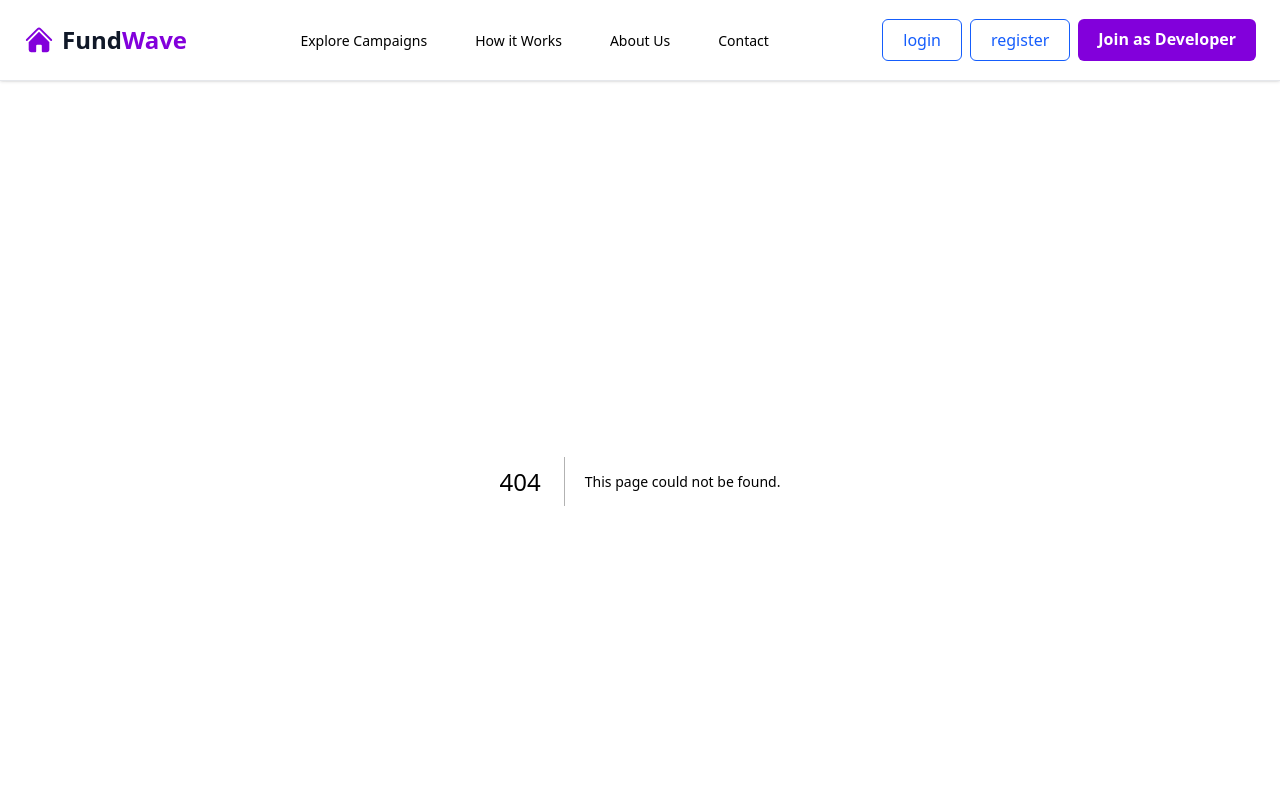
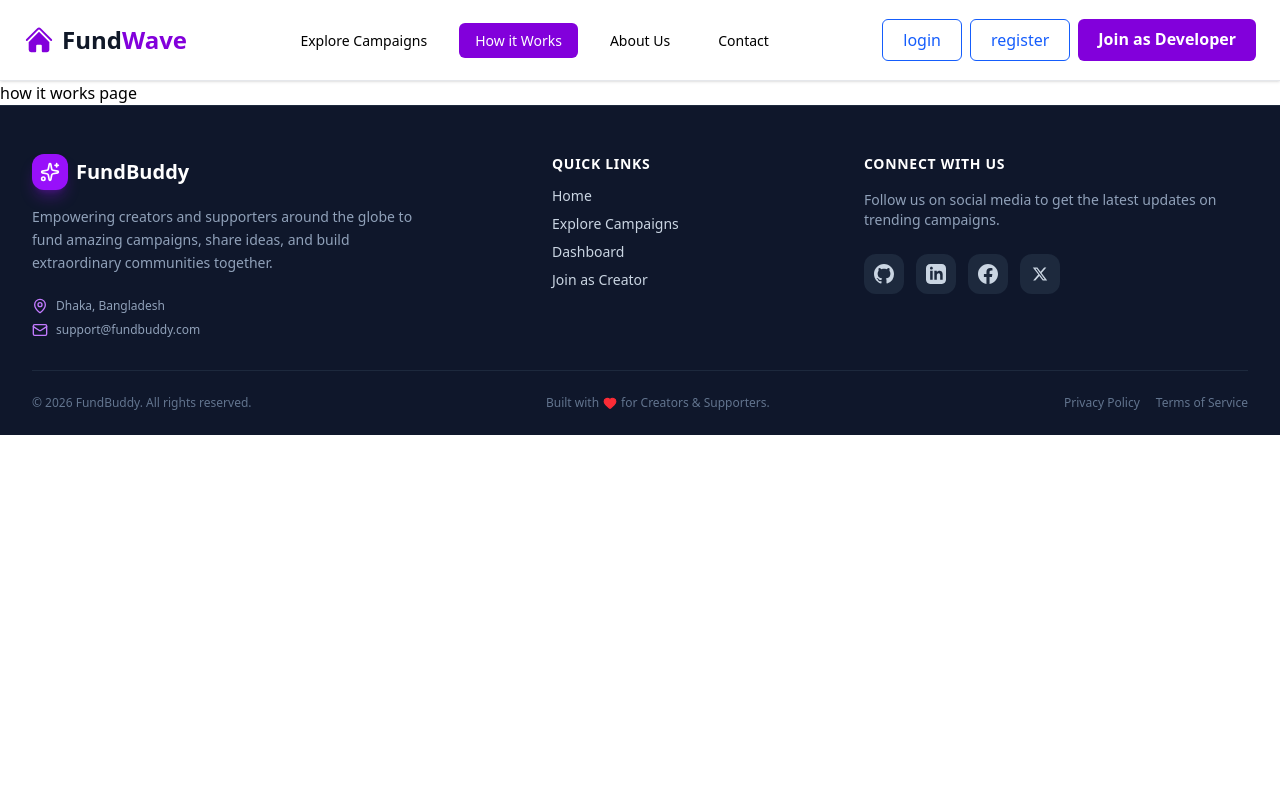
Before and after one commit to MDSOBUJMADBOR/Fund-Wave-Client, a Next.js app: page /howitworks in a window 1280 px wide. Before the commit this address had no page. Shown: the top 800 px of the page. Built offline with nearby package versions, Linux system fonts and the light colour scheme.

Commit message:
how it works page setup

```diff
--- /dev/null
+++ b/src/app/howitworks/page.tsx
@@ -0,0 +1,11 @@
+import React from 'react';
+
+const HowItWorksPage = () => {
+    return (
+        <div>
+            how it works page
+        </div>
+    );
+};
+
+export default HowItWorksPage;
--- a/src/app/register/page.tsx
+++ b/src/app/register/page.tsx
@@ -83,6 +83,7 @@ export default function RegisterPage() {
       password: formData.password, // In real app, hash this before saving
       createdAt: new Date().toISOString(),
     };
+
 
 
 
--- a/src/components/Navbar.tsx
+++ b/src/components/Navbar.tsx
@@ -14,7 +14,7 @@ const navLinks = [
   },
   {
     title: "How it Works",
-    href: "/House",
+    href: "/howitworks",
   },
   {
     title: "About Us",
```
